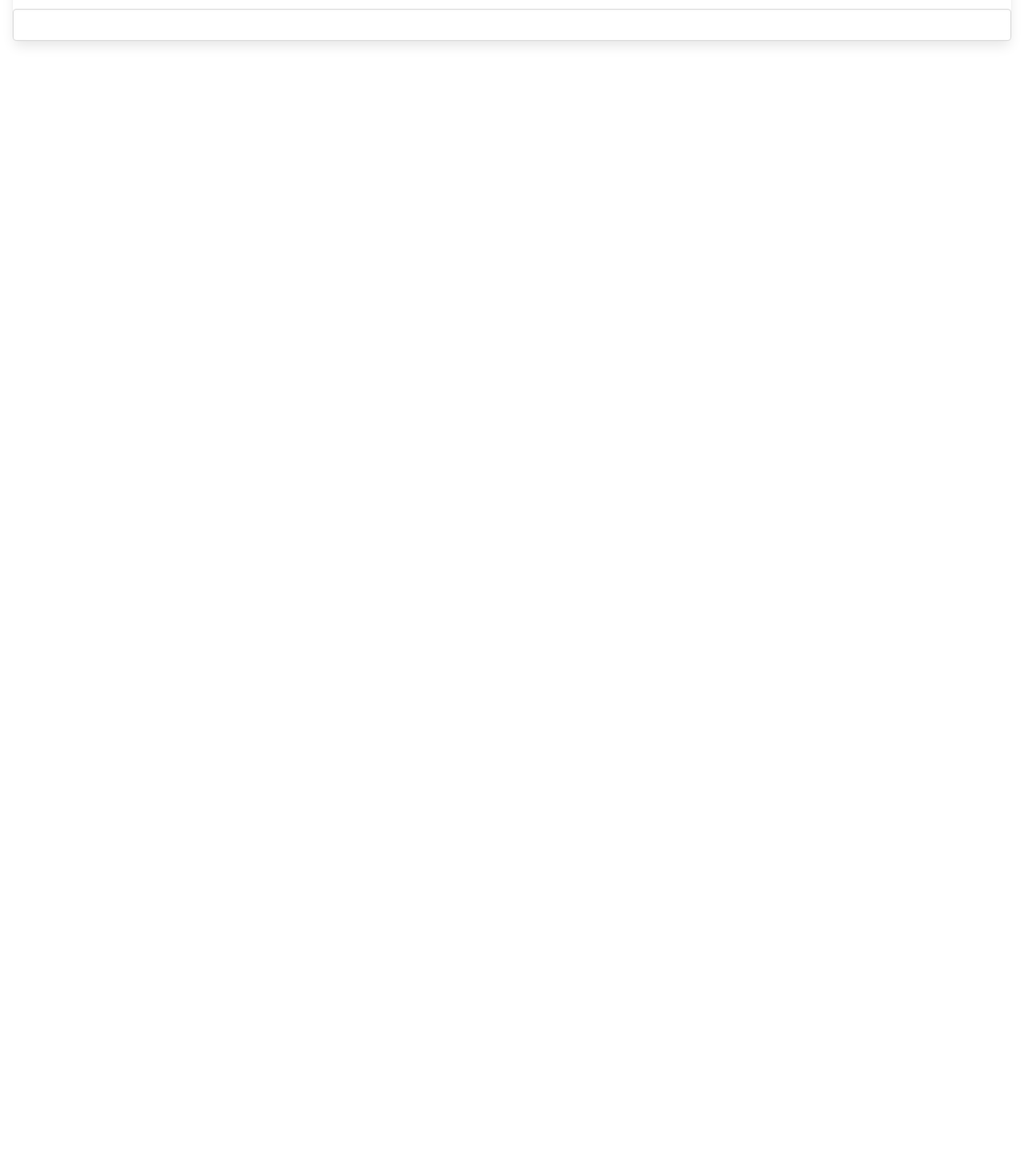
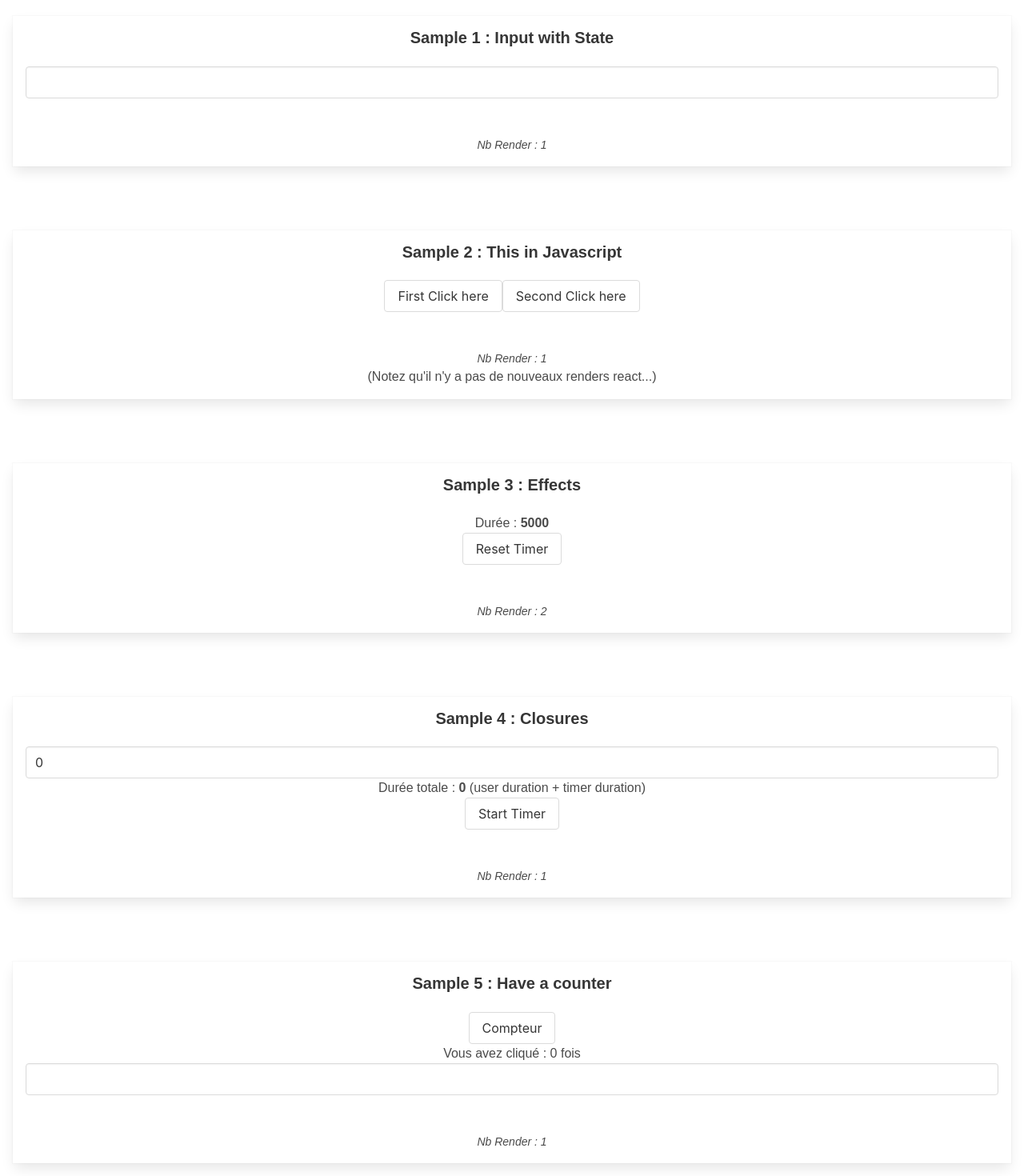
Before and after one commit to eferte/tuto-react-state, a React (Create React App) app: page / in a window 1280 px wide. Shown: the part 112-1582 px from the top of the page at 80% size. Before the commit the page ends 800 px from the top, so only its background shows below. Built offline with nearby package versions, Linux system fonts and the light colour scheme.

Commit message:
add more samples

```diff
--- a/src/App.js
+++ b/src/App.js
@@ -1,12 +1,20 @@
 import "./styles.css";
-import SampleState from "./SampleState";
+import SampleStateInput from "./Sample1_react_state_input";
+import SampleThis from "./Sample2_js_this";
+import SampleEffect from "./Sample3_react_effect";
+import SampleClosure from "./Sample4_js_closure";
+import SampleStateCpt from "./Sample5_react_state_cpt";
 
 export default function App() {
   return (
     <div className="App">
       <h1 className="title">Hello CodeSandbox</h1>
       <div>
-        <SampleState />
+        <SampleStateInput />
+        <SampleThis />
+        <SampleEffect />
+        <SampleClosure />
+        <SampleStateCpt />
       </div>
     </div>
   );
--- /dev/null
+++ b/src/LogNbRenders.js
@@ -0,0 +1,11 @@
+import { useRef, useEffect } from "react";
+
+export default function LogNbRenders() {
+  const compteur = useRef(1);
+
+  useEffect(() => {
+    compteur.current = compteur.current + 1;
+  });
+
+  return <div className="logs">Nb Render : {compteur.current}</div>;
+}
--- a/src/SampleState.js
+++ b/src/Sample1_react_state_input.js
@@ -1,13 +1,16 @@
 import { useState } from "react";
+import LogNbRenders from "./LogNbRenders";
 
 export default function SampleState() {
   const [value, setValue] = useState("");
+
   const handleChange = ({ target }) => {
-    setValue(target.value);
+    setValue(target.value.toUpperCase());
   };
+
   return (
-    <div className="panel SampleState">
-      <h1 className="title is-5">Sample 1 : Component with State</h1>
+    <div className="sample sampleState">
+      <h1 className="title is-5">Sample 1 : Input with State</h1>
 
       <div>
         <input
@@ -17,6 +20,8 @@ export default function SampleState() {
           onChange={handleChange}
         />
       </div>
+
+      <LogNbRenders />
     </div>
   );
 }
--- /dev/null
+++ b/src/Sample2_js_this.js
@@ -0,0 +1,32 @@
+import { useState } from "react";
+import LogNbRenders from "./LogNbRenders";
+
+class Person {
+  name;
+  constructor(name) {
+    this.name = name;
+  }
+  sayHello() {
+    console.log(this.name);
+  }
+}
+
+export default function SampleThis() {
+  const [phil] = useState(new Person("Philippe"));
+
+  return (
+    <div className="sample sampleState">
+      <h1 className="title is-5">Sample 2 : This in Javascript</h1>
+      <div>
+        <button className="button" onClick={() => phil.sayHello()}>
+          First Click here
+        </button>
+        <button className="button" onClick={phil.sayHello}>
+          Second Click here
+        </button>
+      </div>
+      <LogNbRenders />
+      (Notez qu'il n'y a pas de nouveaux renders react...)
+    </div>
+  );
+}
--- /dev/null
+++ b/src/Sample3_react_effect.js
@@ -0,0 +1,32 @@
+import { useState, useEffect } from "react";
+import LogNbRenders from "./LogNbRenders";
+
+export default function SampleEffect() {
+  const [duration, setDuration] = useState(0);
+
+  // penser fonction pure... effets de bords
+  useEffect(() => {
+    let start = new Date();
+    setTimeout(() => {
+      const newDuration = new Date() - start;
+
+      setDuration(newDuration);
+    }, 5000);
+  }, []);
+
+  const handleTimerReset = () => {};
+
+  return (
+    <div className="sample sampleState">
+      <h1 className="title is-5">Sample 3 : Effects</h1>
+
+      <div>
+        Durée : <b>{duration}</b>
+      </div>
+      <button className="button" onClick={handleTimerReset}>
+        Reset Timer
+      </button>
+      <LogNbRenders />
+    </div>
+  );
+}
--- /dev/null
+++ b/src/Sample4_js_closure.js
@@ -0,0 +1,51 @@
+import { useState } from "react";
+import LogNbRenders from "./LogNbRenders";
+
+export default function SampleClosure() {
+  const [userDuration, setUserDuration] = useState(0);
+  const [duration, setDuration] = useState(0);
+  const [timerStarted, setTimerStarted] = useState(false);
+
+  const handleChange = ({ target }) => {
+    setUserDuration(parseInt(target.value, 0));
+  };
+
+  const handleTimerStart = () => {
+    if (timerStarted) {
+      return;
+    }
+
+    setDuration(userDuration);
+    let start = new Date();
+    setTimerStarted(true);
+    setTimeout(() => {
+      const newDuration = new Date() - start;
+
+      setDuration(newDuration + userDuration);
+      setTimerStarted(false);
+    }, 4000);
+  };
+
+  return (
+    <div className="sample sampleState">
+      <h1 className="title is-5">Sample 4 : Closures</h1>
+
+      <div>
+        <input
+          className="input"
+          name="test1"
+          type="number"
+          value={userDuration}
+          onChange={handleChange}
+        />
+      </div>
+      <div>
+        Durée totale : <b>{duration}</b> (user duration + timer duration)
+      </div>
+      <button className="button" onClick={handleTimerStart}>
+        {timerStarted ? "Running..." : "Start Timer"}
+      </button>
+      <LogNbRenders />
+    </div>
+  );
+}
--- /dev/null
+++ b/src/Sample5_react_state_cpt.js
@@ -0,0 +1,40 @@
+import { useState } from "react";
+import LogNbRenders from "./LogNbRenders";
+
+export default function SampleStateCpt() {
+  const [value, setValue] = useState("");
+  const [cpt, setCpt] = useState(0);
+
+  const handleChange = ({ target }) => {
+    setValue(target.value.toUpperCase());
+  };
+  const handleBtnClick = () => {
+    setCpt(cpt + 1);
+    /*setTimeout(() => {
+      setCpt(cpt + 1);
+    }, 2000);*/
+
+    /*setTimeout(() => {
+      setCpt(cpt => cpt + 1);
+    }, 2000);*/
+  };
+  return (
+    <div className="sample sampleState">
+      <h1 className="title is-5">Sample 5 : Have a counter</h1>
+      <button className="button" onClick={handleBtnClick}>
+        Compteur
+      </button>
+      <div>Vous avez cliqué : {cpt} fois</div>
+      <div>
+        <input
+          className="input"
+          name="test1"
+          value={value}
+          onChange={handleChange}
+        />
+      </div>
+
+      <LogNbRenders />
+    </div>
+  );
+}
--- a/src/index.js
+++ b/src/index.js
@@ -4,9 +4,4 @@ import ReactDOM from "react-dom";
 import App from "./App";
 
 const rootElement = document.getElementById("root");
-ReactDOM.render(
-  <StrictMode>
-    <App />
-  </StrictMode>,
-  rootElement
-);
+ReactDOM.render(<App />, rootElement);
--- a/src/styles.css
+++ b/src/styles.css
@@ -5,3 +5,16 @@
   text-align: center;
   margin: 1rem;
 }
+
+.sample {
+  margin-top: 5rem;
+  padding: 1rem;
+  box-shadow: 0 0.5em 1em -0.125em rgb(10 10 10 / 10%),
+    0 0 0 1px rgb(10 10 10 / 2%);
+}
+
+.logs {
+  margin-top: 3rem;
+  font-style: italic;
+  font-size: 14px;
+}
```
